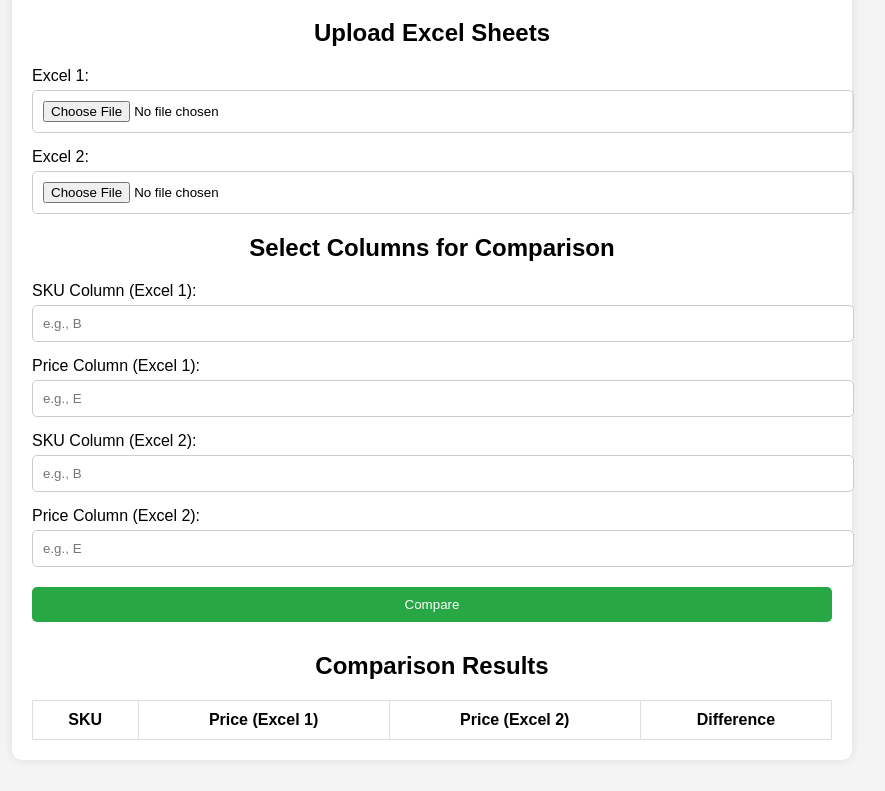
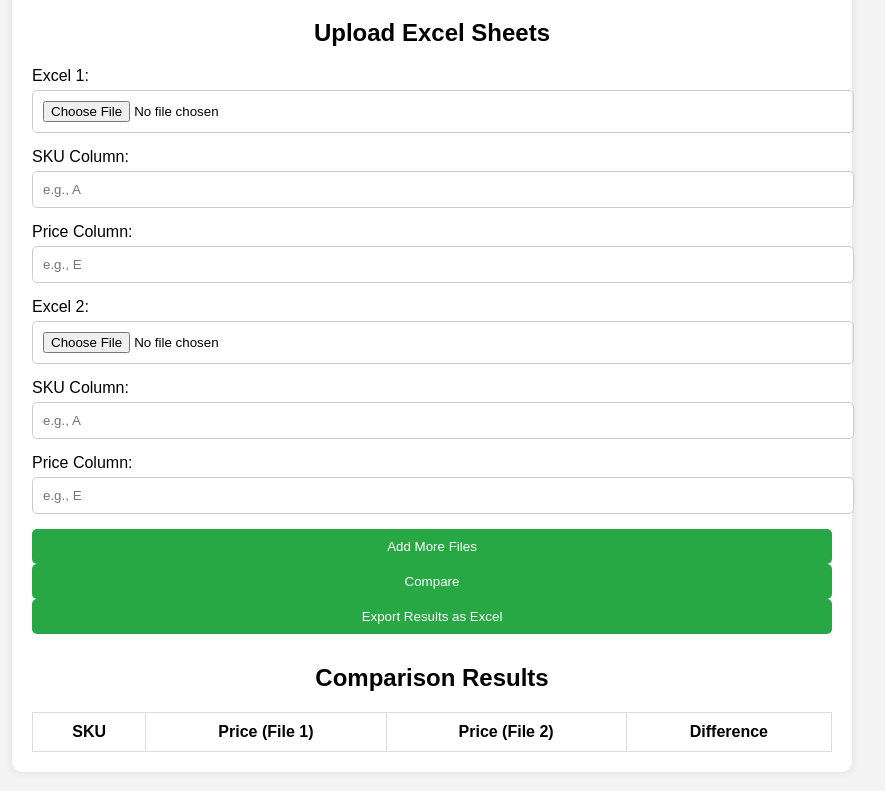
Before and after one commit to Qvsim/excelTool, a plain HTML site: page index.html in a window 1280 px wide. Shown: the part 101-892 px from the top of the page, without its empty margins (208-1093 px from the left). Drawn offline with Linux system fonts and the light colour scheme.

Commit message:
Updated index.html
Added some features

```diff
--- a/index.html
+++ b/index.html
@@ -9,47 +9,47 @@
 <body>
     <div class="container">
         <h1>Excel Sheet Comparison Tool</h1>
-        <div class="upload-section">
-            <h2>Upload Excel Sheets</h2>
-            <div>
-                <label for="file1">Excel 1:</label>
-                <input type="file" id="file1" accept=".xlsx, .xls">
+        <div id="upload-section">
+            <div class="file-input-section">
+                <h2>Upload Excel Sheets</h2>
+                <div>
+                    <label for="file1">Excel 1:</label>
+                    <input type="file" id="file1" accept=".xlsx, .xls">
+                    <label>SKU Column:</label>
+                    <input type="text" class="sku-column" placeholder="e.g., A">
+                    <label>Price Column:</label>
+                    <input type="text" class="price-column" placeholder="e.g., E">
+                    <button class="delete-file-btn" style="display:none;">Delete File</button>
+                </div>
             </div>
-            <div>
+
+            <div class="file-input-section">
                 <label for="file2">Excel 2:</label>
                 <input type="file" id="file2" accept=".xlsx, .xls">
+                <label>SKU Column:</label>
+                <input type="text" class="sku-column" placeholder="e.g., A">
+                <label>Price Column:</label>
+                <input type="text" class="price-column" placeholder="e.g., E">
+                <button class="delete-file-btn" style="display:none;">Delete File</button>
             </div>
         </div>
 
-        <div class="column-section">
-            <h2>Select Columns for Comparison</h2>
-            <label for="skuColumn1">SKU Column (Excel 1):</label>
-            <input type="text" id="skuColumn1" placeholder="e.g., B">
-
-            <label for="priceColumn1">Price Column (Excel 1):</label>
-            <input type="text" id="priceColumn1" placeholder="e.g., E">
-
-            <label for="skuColumn2">SKU Column (Excel 2):</label>
-            <input type="text" id="skuColumn2" placeholder="e.g., B">
-
-            <label for="priceColumn2">Price Column (Excel 2):</label>
-            <input type="text" id="priceColumn2" placeholder="e.g., E">
-        </div>
-
+        <button id="addMoreBtn">Add More Files</button>
         <button id="compareBtn">Compare</button>
+        <button id="exportBtn">Export Results as Excel</button>
 
         <div id="results">
             <h2>Comparison Results</h2>
-            <table>
+            <table id="resultsTable">
                 <thead>
                     <tr>
-                        <th>SKU</th>
-                        <th>Price (Excel 1)</th>
-                        <th>Price (Excel 2)</th>
-                        <th>Difference</th>
+                        <th onclick="sortTable(0)">SKU</th>
+                        <th onclick="sortTable(1)">Price (File 1)</th>
+                        <th onclick="sortTable(2)">Price (File 2)</th>
+                        <th onclick="sortTable(3)">Difference</th>
                     </tr>
                 </thead>
-                <tbody id="resultsTable">
+                <tbody>
                 </tbody>
             </table>
         </div>
```
